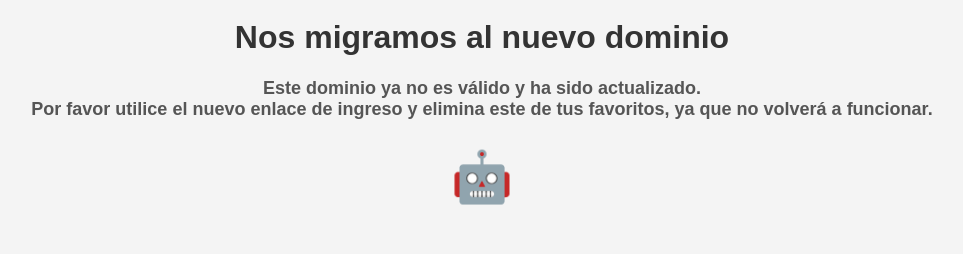
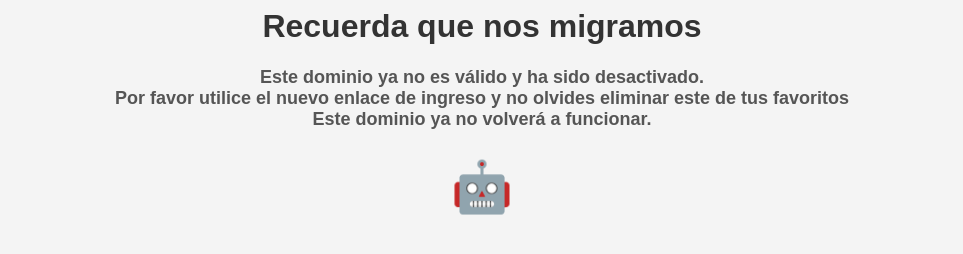
Before and after one commit to fimlm/CloseApp, a plain HTML site: page index.html in a window 1280 px wide. Shown: the part 390-644 px from the top of the page, without its empty margins (158-1121 px from the left). Drawn offline with Linux system fonts and the light colour scheme.

Commit message:
Update intro and emoji

```diff
--- a/index.html
+++ b/index.html
@@ -3,9 +3,9 @@
 <head>
 <meta charset="UTF-8">
 <meta name="viewport" content="width=device-width, initial-scale=1.0">
-<title>🚧  Upsssss...</title>
+<title>Upsssss... 🚧</title>
 <meta name="robots" content="noindex, nofollow">
-<link rel="icon" type="image/png" href="src/LogoCempBlanco.png">
+<link rel="icon" type="image/png" href="https://em-content.zobj.net/source/google/387/building-construction_1f3d7-fe0f.png">
 <style>
   body {
     font-family: Arial, sans-serif;
@@ -17,7 +17,7 @@
     height: 100vh;
     margin: 0;
     color: #555;
-    text-align: center; /* Añadido para centrar el texto */
+    text-align: center;
   }
   #logo {
     margin-bottom: 30px;
@@ -36,7 +36,7 @@
     font-size: 50px;
     margin: 10px;
   }
-  .last-paragraph { /* Estilo para el último párrafo */
+  .last-paragraph { /
     justify-content: center;
   }
   @media only screen and (max-width: 600px) {
@@ -53,9 +53,11 @@
 <div>
     <span class="icon">🚧  Upsss...</span>
 </div>
-<h1 class="maintenance-message">Nos migramos al nuevo dominio</h1>
-<h1 class="time-remaining">Este dominio ya no es válido y ha sido actualizado. <br> Por favor utilice el nuevo enlace de ingreso y elimina este de tus favoritos, ya que no volverá a funcionar.</h1>
-<p class="last-paragraph"> <!-- Añadido un párrafo para el último mensaje -->
+<h1 class="maintenance-message">Recuerda que nos migramos</h1>
+<h1 class="time-remaining">Este dominio ya no es válido y ha sido desactivado.<br> Por favor utilice el nuevo enlace de ingreso y no olvides eliminar este de tus favoritos
+  <br>
+  Este dominio ya no volverá a funcionar.</h1>
+<p class="last-paragraph">
   <span class="icon">🤖</span>
 </p>
 </body>
```
